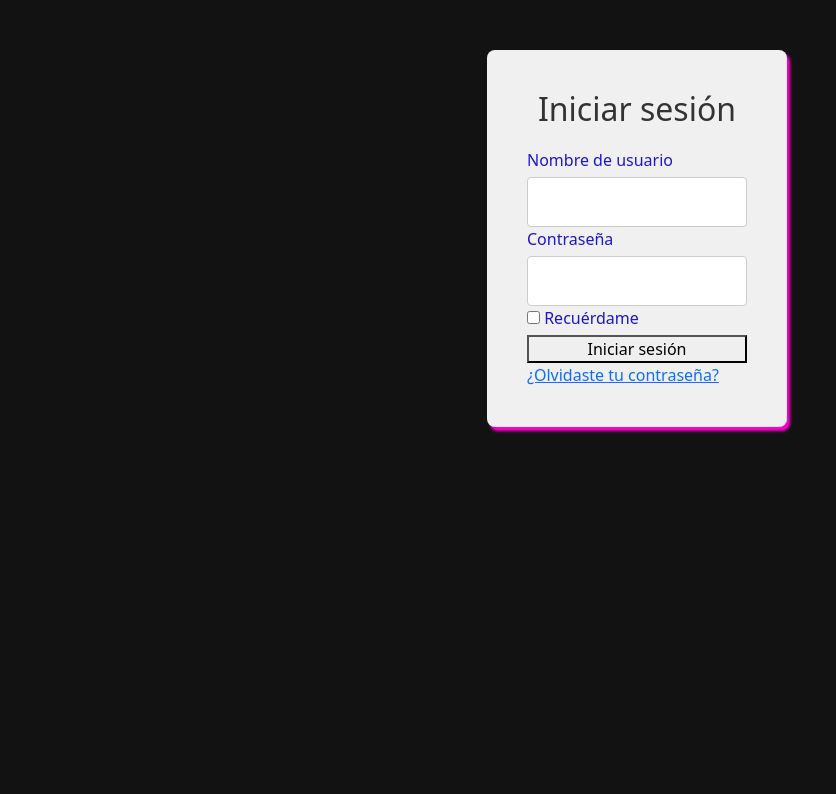
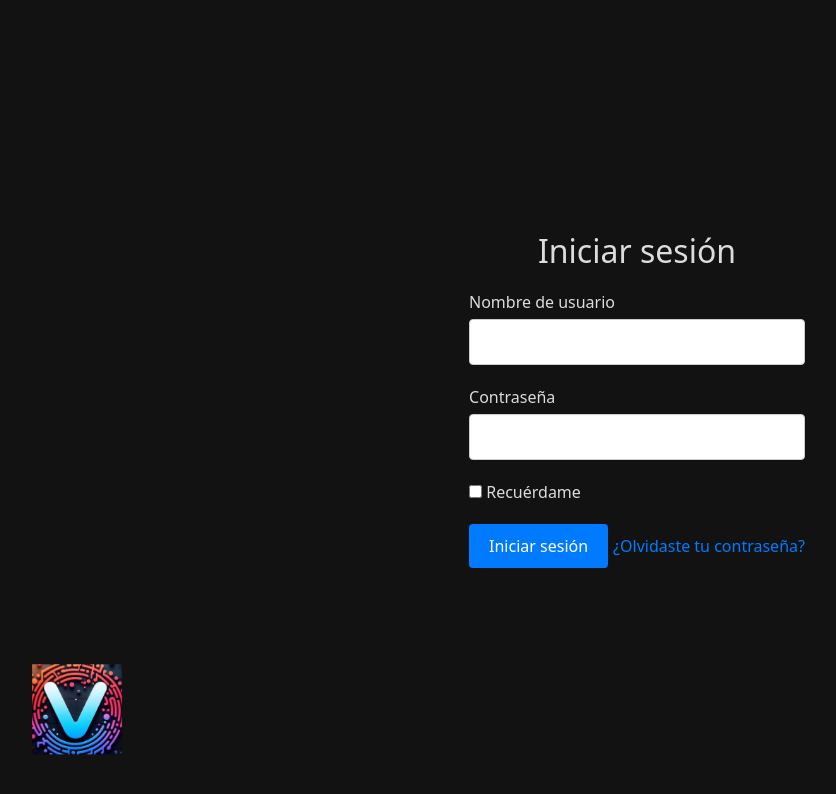
Before and after one commit to Coazan/Vital-main, a React (Vite) app: page / in a window 1280 px wide. Shown: the top 794 px of the page, without its empty margins (3-839 px from the left). Built offline with nearby package versions, Linux system fonts and the light colour scheme.

Commit message:
login-chulo

```diff
--- a/src/components/pages/loginpage/Login.css
+++ b/src/components/pages/loginpage/Login.css
@@ -1,87 +1,90 @@
-/* Container Styles */
+/* Estilos para la página de inicio de sesión */
+
 .login-container {
-  width: 300px;
-  /* Adjust width as needed */
-  margin: 50px auto;
-  padding: 40px;
-  border-radius: 8px;
-  background-color: #f0f0f0;
-  /* Light gray background */
-  box-shadow: 3px 4px 3px rgb(255, 0, 212);
+  /* Estilos para el contenedor que contiene el formulario */
+  display: flex;
+  flex-direction: column; /* Apilar elementos verticalmente */
+  align-items: center;
+  justify-content: center;
+  height: 100vh;
+  padding: 20px; /* Agregar espacio interno */
 }
 
-/* Title Styles */
-.login-container h2 {
-  margin-bottom: 20px;
-  text-align: center;
-  color: #333;
-  /* Dark gray for better contrast */
+.login-logo {
+  /* Estilos para la imagen del logo */
+  position: fixed;
+  bottom: 20px;
+  left: 20px;
+  width: 120px;
+  height: auto;
+  object-fit: cover;
+  z-index: 1000;
 
+  animation: bounce 2s ease-in-out infinite; /* Animación de rebote */
+}
+
+@keyframes bounce {
+  0% {
+    transform: translateY(0);
+  }
+  50% {
+    transform: translateY(-20px);
+  }
+  100% {
+    transform: translateY(0);
+  }
 }
 
 
-.nayik {
-  display: flex;
-  flex-direction: column;
-
+h2 {
+  font-size: 2em;
+  text-align: center;
+  margin: 0 0 20px; /* Añadir espacio debajo del título */
 }
 
-/* Label Styles */
+.form-group {
+  margin-bottom: 20px; /* Añadir espacio entre grupos de formulario */
+}
+
 label {
+  /* Estilos para las etiquetas */
   display: block;
   margin-bottom: 5px;
-  /* Adjust spacing as needed */
-  color: #1d17cd;
-  /* Gray for labels */
 }
 
-/* Input Field Styles */
 input[type="text"],
 input[type="password"] {
+  /* Estilos para los campos de entrada */
   width: 100%;
-  padding: 12px 15px;
+  padding: 10px;
   border: 1px solid #ccc;
   border-radius: 4px;
-  background-color: #fff;
-  /* White background for inputs */
-  font-size: 16px;
-  */
+  box-sizing: border-box;
+}
 
-  /* Input Focus Styles */
-  input[type="text"]:focus,
-  input[type="password"]:focus {
-    outline: none;
-    border-color: #007bff;
-    /* Blue border on focus */
-  }
+button {
+  /* Estilos para el botón */
+  background-color: #007bff;
+  color: white;
+  padding: 10px 20px;
+  border: none;
+  border-radius: 4px;
+  cursor: pointer;
+  transition: background-color 0.3s ease; /* Agregar transición suave */
+}
 
-  /* Checkbox Styles */
-  .form-group input[type="checkbox"] {
-    margin-right: 5px;
-    /* Add spacing between checkbox and label */
-  }
+button:hover {
+  background-color: #0056b3; /* Cambiar color de fondo al pasar el mouse */
+}
 
-  /* "Remember Me" Label Styles */
-  label[for="remember-me"] {
-    color: #999;
-    /* Lighter gray for "Remember Me" label */
-    font-size: 14px;
-    /* Slightly smaller font size */
-  }
+a {
+  /* Estilos para el enlace */
+  padding-left: 5px;
+  color: #007bff;
+  text-decoration: none;
+  margin-top: 10px;
+}
 
-  /* Submit Button Styles */
-  dos [type="submit"] {
-    width: 100%;
-    padding: 12px 20px;
-    margin-top: 15px;
-    /* Spacing after inputs */
-    border: none;
-    border-radius: px;
-    background-color: #007bff;
-    /* Blue background color */
-    color: #fff;
-    /* White text color */
-    font-size: 16px;
-
-  }
+a:hover {
+  text-decoration: underline; /* Subrayar el enlace al pasar el mouse */
 }
--- a/src/components/pages/loginpage/Login.jsx
+++ b/src/components/pages/loginpage/Login.jsx
@@ -1,5 +1,6 @@
-import React, { useState } from 'react';
-import './Login.css'; // Import the CSS file
+import React, { useState } from 'react'; // Importa useState desde React
+import './Login.css'; // Importa el archivo CSS
+import vital from "../../../assets/vital.jpg";
 
 export function Login() {
   // State variables for username and password
@@ -15,6 +16,8 @@ export function Login() {
   };
 
   return (
+    <>
+      <img src={vital} className="login-logo" /> {/* Move the image outside the main container */}
       <div className="login-container">
         <h2>Iniciar sesión</h2>
         <form className='nayik' onSubmit={handleSubmit}>
@@ -43,9 +46,12 @@ export function Login() {
               <input type="checkbox" id="remember-me" /> Recuérdame
             </label>
           </div>
-        <button  onClick={() => window.location.href = "/home"} type="dos">Iniciar sesión</button>
+          <button onClick={() => (window.location.href = "/home")} type="dos">
+            Iniciar sesión
+          </button>
           <a href="#">¿Olvidaste tu contraseña?</a>
         </form>
       </div>
+    </>
   );
 }
```
Lines whose indentation alone changed are shown as unchanged.
